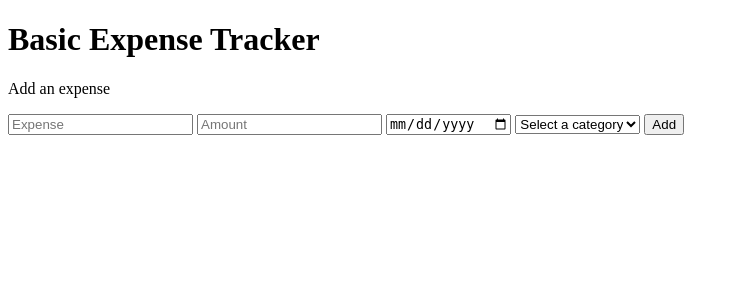
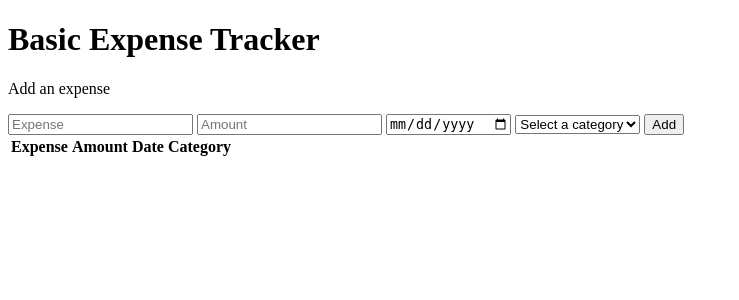
Before and after one commit to mariaguyde/expenses-tracker, a Flask app: page / in a window 1280 px wide. Shown: the top 300 px of the page, without its empty margins (0-739 px from the left). Run offline with Flask 3, Linux system fonts and the light colour scheme; lists and menus that the app fills with data are empty.

Commit message:
display the list of expenses in a basic table

```diff
--- a/app.py
+++ b/app.py
@@ -8,7 +8,10 @@ def home():
     with open("data/categories.json", "r", encoding="utf-8") as f:
         categories = json.load(f)
 
-    return render_template('index.html',categories=categories);
+    with open("data/data.json", "r", encoding="utf-8") as f:
+        data = json.load(f)
+
+    return render_template('index.html',categories=categories, expenses=data["expenses"]);
 
 @app.route("/add", methods=["POST"])
 def add():
@@ -31,8 +34,8 @@ def add():
     with open("data/data.json", "w", encoding="utf-8") as f:
         json.dump(data, f, indent=4, ensure_ascii=False)
 
-    #return jsonify({"success": True, "expense": expense, "amount": amount, "date": date})
-    return redirect(url_for('home'))
+    return jsonify({"date": date, "amount": amount, "expense": expense})
+    #return redirect(url_for('home'))
 
 
 app.run(debug=True)
--- a/templates/index.html
+++ b/templates/index.html
@@ -7,7 +7,6 @@
 </head>
 <body>
     <h1>Basic Expense Tracker</h1>
-
     <div>
         <p>Add an expense</p>
         <form id="expenseForm" action="/add" method="post">
@@ -22,6 +21,29 @@
             </select>
             <button type="submit">Add</button>
         </form>
+
+        <div>
+            <table>
+                <thead>
+                    <tr>
+                        <th>Expense</th>
+                        <th>Amount</th>
+                        <th>Date</th>
+                        <th>Category</th>
+                    </tr>
+                </thead>
+                <tbody>
+                    {% for exp in expenses %}
+                        <tr>
+                            <td>{{exp.expense}}</td>
+                            <td>{{exp.amount}}</td>
+                            <td>{{exp.date}}</td>
+                            <td>{{exp.category}}</td>
+                        </tr>
+                    {% endfor %}
+                </tbody>
+            </table>
+        </div>
     </div>
 
     <script>
@@ -34,9 +56,16 @@
                 body: formData
             });
 
-            const result = await response.json();
-            if (result.success) {
-                this.reset();
+            if (response.ok) {
+                const result = await response.json();
+                const table = document.querySelector('table');
+                const row = document.createElement('tr');
+                for (let item in result) {
+                    let column = document.createElement('td');
+                    column.textContent = result[item];
+                    row.append(column);
+                }
+                table.append(row); // todo set int the right order
             }
         });
     </script>
```
